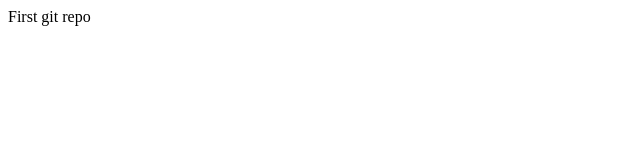
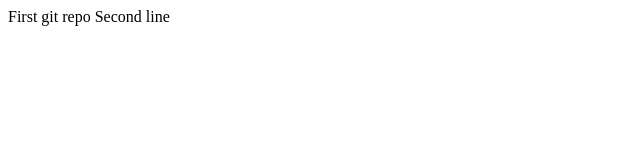
Before and after one commit to SapozhnikovBogdan/Alpha, a plain HTML site: page index.html in a window 1280 px wide. Shown: the whole page, without its empty margins (0-640 px from the left). Drawn offline with Linux system fonts and the light colour scheme.

Commit message:
Commit m2

```diff
--- a/index.html
+++ b/index.html
@@ -4,5 +4,6 @@
 </head>
 <body>
     First git repo
+    Second line
 </body>
 </html>
```
